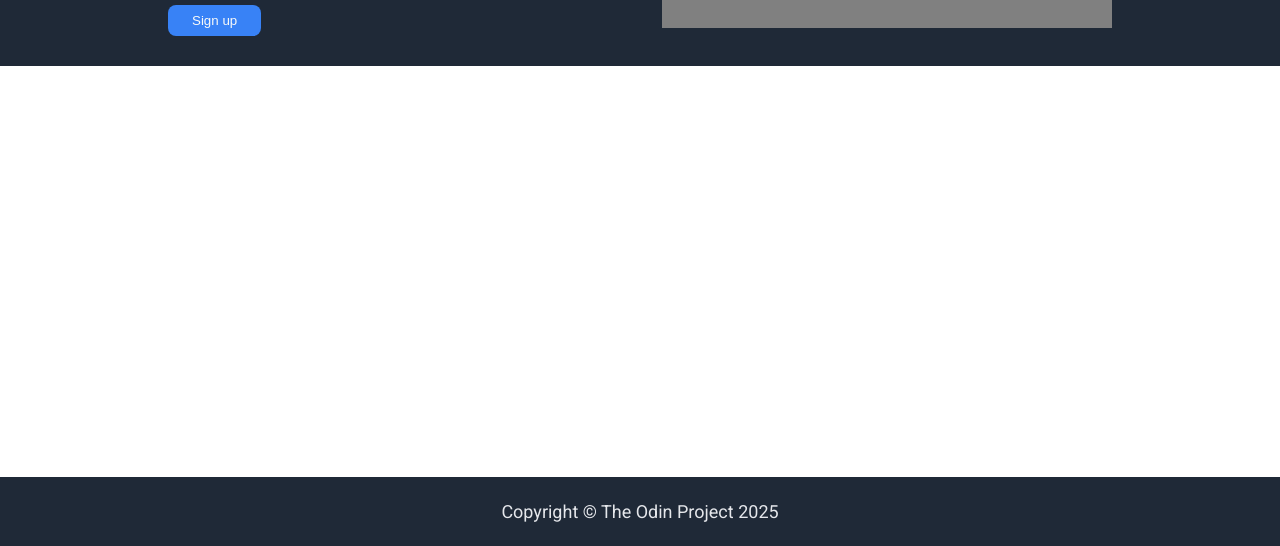
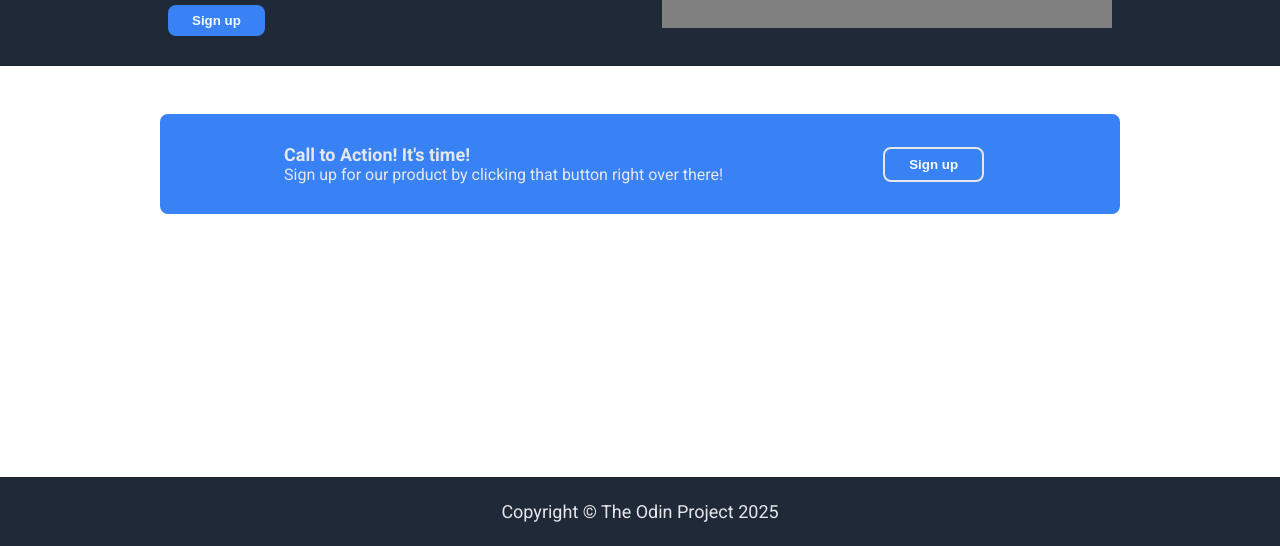
Before and after one commit to simoschmidt/landing-page, a plain HTML site: page index.html in a window 1280 px wide. Shown: the part 254-800 px from the top of the page. Drawn offline with Linux system fonts and the light colour scheme.

Commit message:
Add call to action section with styling

```diff
--- a/index.html
+++ b/index.html
@@ -30,6 +30,19 @@
       </div>
     </div>
   </header>
+  <div class="callToAction_main">
+    <div class="callToAction">
+      <div class="callToAction_left">
+        <p class="callToAction_title">Call to Action! It's time!</p>
+        <p class="callToAction_text">Sign up for our product by clicking that
+          button right over there!
+        </p>
+      </div>
+      <div class="callToAction_right">
+        <button>Sign up</button>
+      </div>
+    </div>
+  </div>
   <footer>
     <div class="footer_main">
       Copyright © The Odin Project 2025
--- a/styles/style.css
+++ b/styles/style.css
@@ -82,6 +82,7 @@ button {
   padding: 8px 24px;
   border-radius: 8px;
   margin-top: 8px;
+  font-weight: bold;
 }
 
 .header_banner {
@@ -116,3 +117,53 @@ button {
 footer {
   margin-top: auto;
 }
+
+.callToAction_main {
+  display: flex;
+  padding: 48px 12.5%;
+  justify-content: center;
+  align-items: center;
+}
+
+.callToAction {
+  display: flex;
+  color: #E5E7EB;
+  padding: 8px 24px;
+  border-radius: 8px;
+  background-color: #3882F6;
+  height: 12.5vh;
+  flex: 1;
+  justify-content: center;
+  align-items: center;
+}
+
+.callToAction_title {
+  font-weight: bold;
+  font-size: 18px;
+}
+
+p.callToAction_title,
+p.callToAction_text,
+.callToAction button {
+  margin: 0;
+}
+
+.callToAction_left {
+  flex: 3;
+  display: flex;
+  flex-direction: column;
+  justify-content: center;
+  align-items: start;
+  margin-left: 100px;
+}
+
+.callToAction_right {
+  flex: 2;
+  display: flex;
+  justify-content: center;
+  align-items: center;
+}
+
+.callToAction button {
+  border: solid 2px #E5E7EB
+}
```
